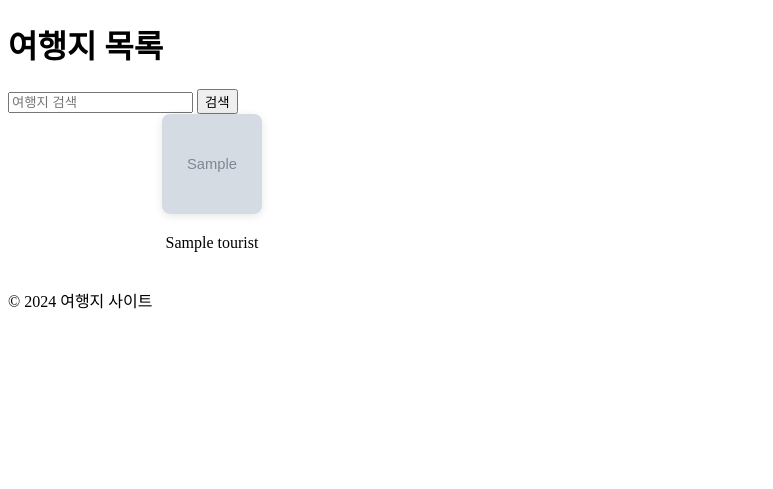
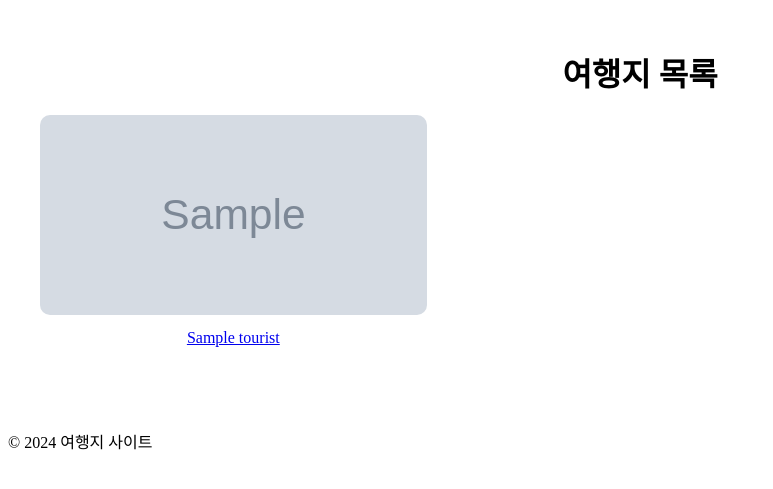
Before and after one commit to Cup-Of-Liber-Tea/MapPro, a Django app: template travel/templates/tourist_list.html in a window 1280 px wide. Shown: the top 489 px of the page, without its empty margins (0-773 px from the left). Run offline with Django 3.2, Linux system fonts and the light colour scheme; the template is opened without the code that fills it: most values are stand-ins (such as "Sample title", 1, 10 or a date in 2020); grey boxes marked "Sample" are stand-in pictures.

Commit message:
여행 게시판 썸네일 디자인 변경

```diff
--- a/travel/templates/tourist_list.html
+++ b/travel/templates/tourist_list.html
@@ -1,19 +1,76 @@
 {% extends 'base.html' %}
 {% block content %}
+<style>
+    .tourist-list-container {
+        max-width: 1200px;
+        margin: 0 auto;
+        padding: 20px;
+    }
+    h1 {
+        text-align: center;
+        margin-bottom: 20px;
+    }
+    .search-form {
+        text-align: center;
+        margin-bottom: 30px;
+    }
+    .search-form input[type="text"] {
+        width: 300px;
+        padding: 10px;
+        font-size: 16px;
+    }
+    .search-form button {
+        padding: 10px 20px;
+        font-size: 16px;
+        background-color: #007bff;
+        color: white;
+        border: none;
+        cursor: pointer;
+    }
+    .tourist-grid {
+        display: grid;
+        grid-template-columns: repeat(3, 1fr);
+        gap: 20px;
+    }
+    .tourist-item {
+        text-align: center;
+    }
+    .tourist-item img {
+        width: 100%;
+        height: 200px;
+        object-fit: cover;
+        border-radius: 10px;
+    }
+    .tourist-item p {
+        margin-top: 10px;
+        font-size: 16px;
+    }
+    .pagination {
+        text-align: center;
+        margin-top: 30px;
+    }
+    .pagination a {
+        padding: 5px 10px;
+        margin: 0 5px;
+        text-decoration: none;
+        color: #007bff;
+    }
+    .pagination .current {
+        font-weight: bold;
+    }
+</style>
 
+<div class="tourist-list-container">
     <h1>여행지 목록</h1>
-
-<form action="{% url 'tourist_list' %}" method="get">
-    <input type="text" name="q" placeholder="여행지 검색" value="{{ query }}">
-    <button type="submit">검색</button>
-</form>
 
     <div class="tourist-grid">
         {% for tourist in tourist_list %}
         <div class="tourist-item">
-            <a href="{% url 'tourist_detail' pk=tourist.pk %}" style="color: black; text-decoration: none;">
+            <a href="{% url 'tourist_detail' pk=tourist.pk %}">
                 {% if tourist.image %}
-                    <img src="{{ tourist.image.url }}" alt="{{ tourist.name }}" class="thumbnail">
+                    <img src="{{ tourist.image.url }}" alt="{{ tourist.name }}">
+                {% else %}
+                    <img src="/path/to/placeholder/image.jpg" alt="No image available">
                 {% endif %}
                 <p>{{ tourist.name }}</p>
             </a>
@@ -25,42 +82,25 @@
 
     <div class="pagination">
         {% if is_paginated %}
-        <span class="step-links">
             {% if page_obj.has_previous %}
-                <a href="?page=1{% if query %}&q={{ query }}{% endif %}">&laquo; 처음</a>
+                <a href="?page=1{% if query %}&q={{ query }}{% endif %}">« 처음</a>
                 <a href="?page={{ page_obj.previous_page_number }}{% if query %}&q={{ query }}{% endif %}">이전</a>
             {% endif %}
+
+    <form class="search-form" action="" method="get">
+        <input type="text" name="q" placeholder="여행지 검색" value="{{ query|default_if_none:'' }}">
+        <button type="submit">검색</button>
+    </form>
             <span class="current">
                 페이지 {{ page_obj.number }} / {{ page_obj.paginator.num_pages }}
             </span>
+
             {% if page_obj.has_next %}
                 <a href="?page={{ page_obj.next_page_number }}{% if query %}&q={{ query }}{% endif %}">다음</a>
-                <a href="?page={{ page_obj.paginator.num_pages }}{% if query %}&q={{ query }}{% endif %}">마지막 &raquo;</a>
+                <a href="?page={{ page_obj.paginator.num_pages }}{% if query %}&q={{ query }}{% endif %}">마지막 »</a>
             {% endif %}
-        </span>
         {% endif %}
     </div>
 
-<style>
-.tourist-grid {
-    display: grid;
-    grid-template-columns: repeat(3, 1fr);
-    gap: 20px;
-}
-.tourist-item {
-    text-align: center;
-}
-.thumbnail {
-    width: 100px;
-    height: 100px;
-    object-fit: cover;
-    border-radius: 8px; /* 이미지 모서리를 둥글게 */
-    box-shadow: 0 2px 8px rgba(0, 0, 0, 0.1); /* 약간의 그림자 효과 */
-}
-.pagination {
-    text-align: center;
-    margin-top: 20px;
-}
-</style>
-
+</div>
 {% endblock %}
```
Lines whose indentation alone changed are shown as unchanged.
